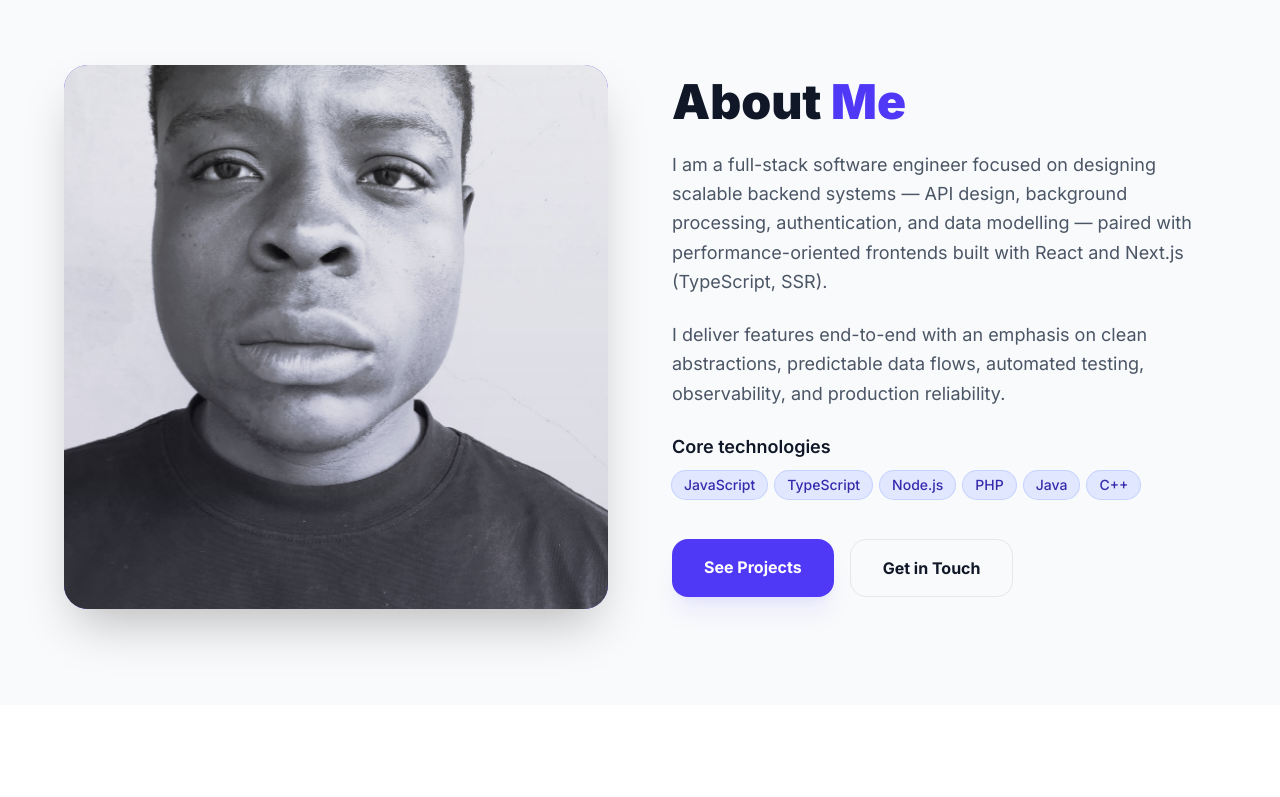
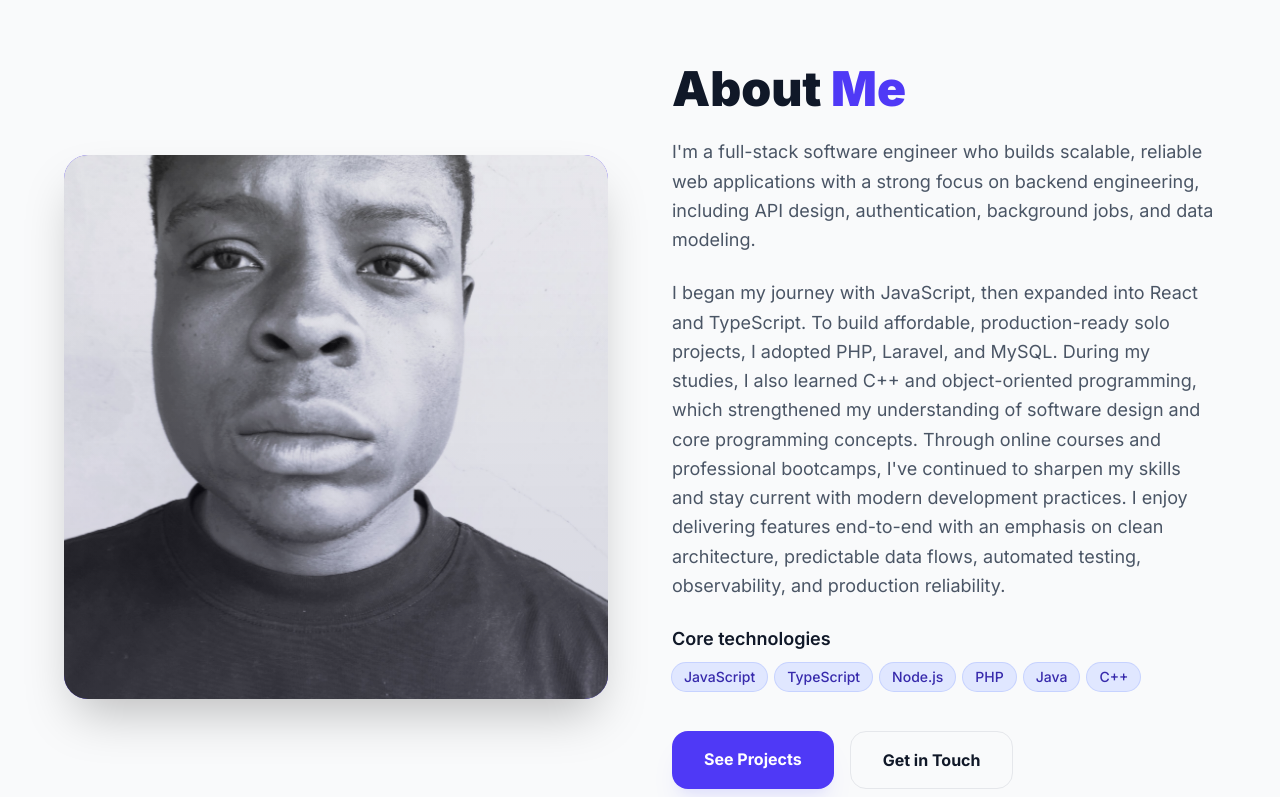
Before and after one commit to silassdev/didactic-octo, a Next.js app: page / in a window 1280 px wide. Shown: the part 723-1520 px from the top of the page. Built offline with nearby package versions, Linux system fonts and the light colour scheme.

Commit message:
Updated about

```diff
--- a/components/sections/About.tsx
+++ b/components/sections/About.tsx
@@ -59,11 +59,13 @@ export default function About() {
 
           <div className="space-y-6 text-gray-600 dark:text-gray-400 text-lg leading-relaxed">
             <p>
-              I am a full-stack software engineer focused on designing scalable backend systems — API design, background processing, authentication, and data modelling — paired with performance-oriented frontends built with React and Next.js (TypeScript, SSR).
+             I'm a full-stack software engineer who builds scalable, reliable web applications with a strong focus on backend engineering, including API design, authentication, background jobs, and data modeling.
             </p>
 
             <p>
-              I deliver features end-to-end with an emphasis on clean abstractions, predictable data flows, automated testing, observability, and production reliability.
+              I began my journey with JavaScript, then expanded into React and TypeScript. To build affordable, production-ready solo projects, I adopted PHP, Laravel, and MySQL. During my studies, I also learned C++ and object-oriented programming, which strengthened my understanding of software design and core programming concepts.
+
+              Through online courses and professional bootcamps, I've continued to sharpen my skills and stay current with modern development practices. I enjoy delivering features end-to-end with an emphasis on clean architecture, predictable data flows, automated testing, observability, and production reliability.
             </p>
 
             <div>
```
